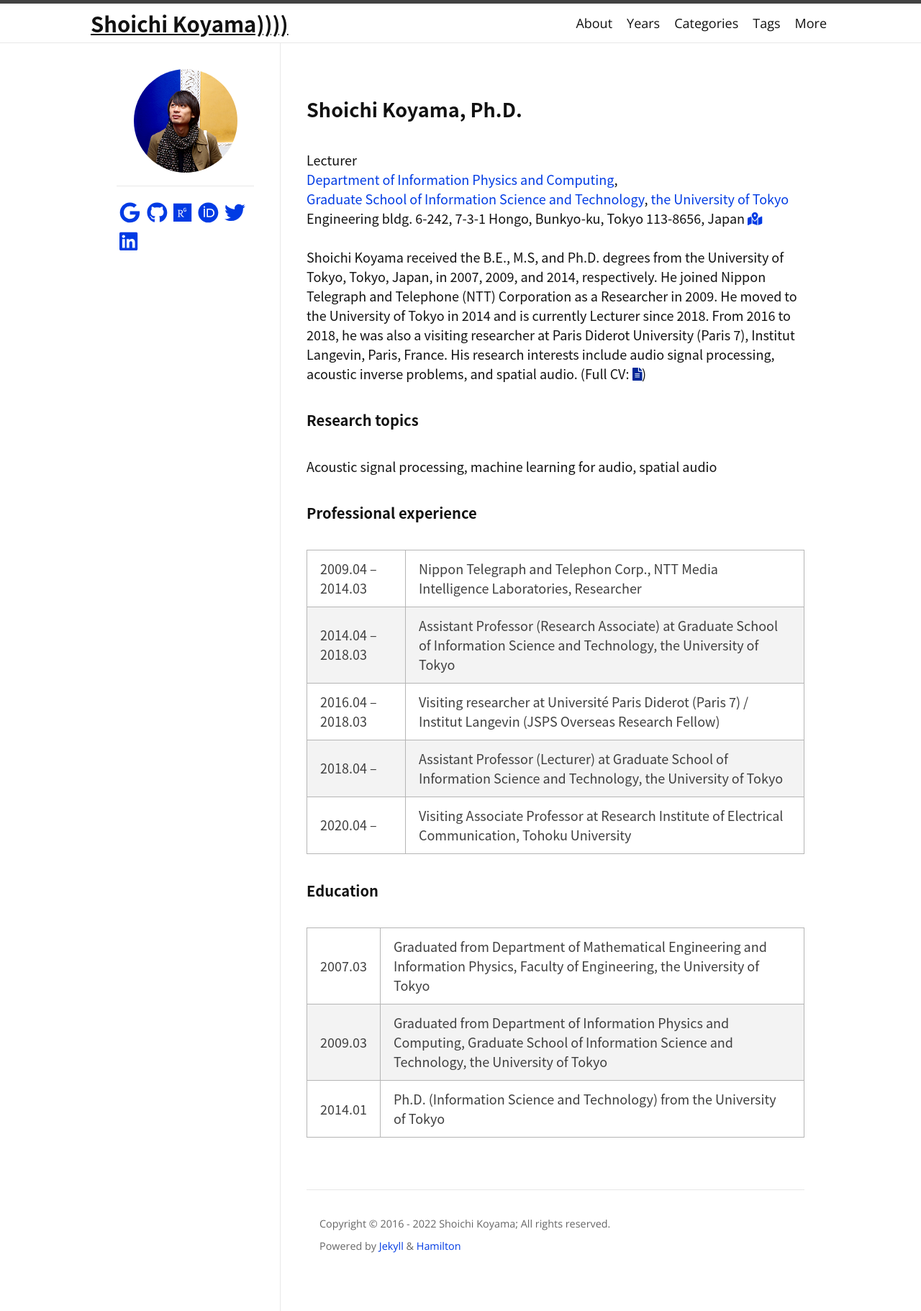
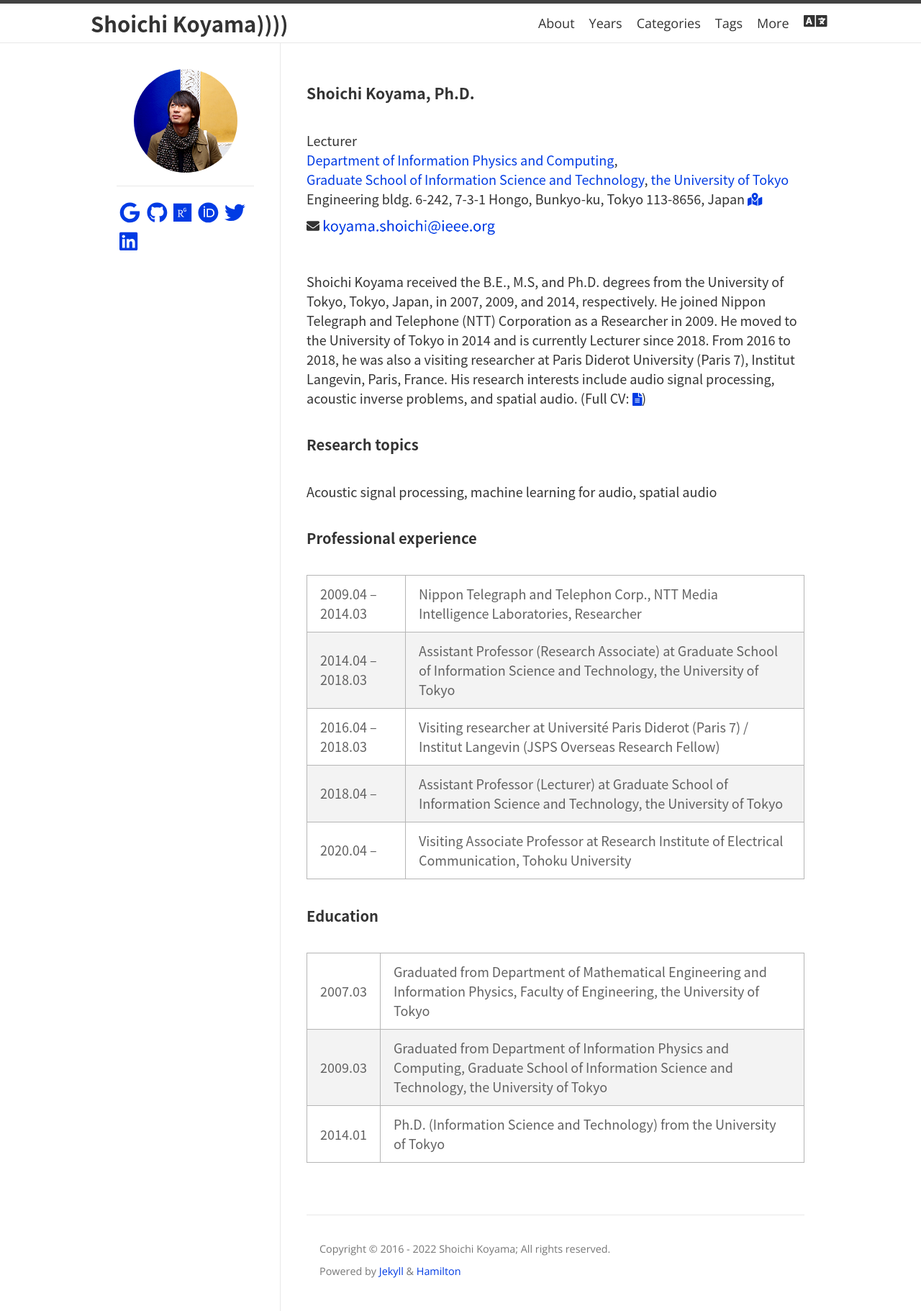
Before and after one commit to sh01k/sh01k.github.io, a Jekyll site: the page built from docs/index.md, in a window 1280 px wide. Shown: the whole page at 72% size. Built offline with Jekyll 4.4.1, drawn with Linux system fonts in a browser that asks for light colours; some web fonts are replaced; the list of posts is cut into pages by our own code.

Commit message:
modified docs

```diff
--- a/docs/_config.yml
+++ b/docs/_config.yml
@@ -1,7 +1,7 @@
 title: Shoichi Koyama))))
 author: Shoichi Koyama
 avatar: /profile.png
-skin: daylight
+skin: original
 subscribe: false
 math: true
 
--- a/docs/_includes/head.html
+++ b/docs/_includes/head.html
@@ -15,7 +15,8 @@
 {% endif %}
 
 <!-- Google Fonts -->
-<link rel="stylesheet" href="https://fonts.googleapis.com/css?family=Open%20Sans|Roboto|Roboto%20Slab|Inconsolata|Dancing%20Script|Noto%20Sans%20SC|Noto%20Sans%20TC|Noto%20Serif%20SC|Noto%20Serif%20TC|Ma%20Shan%20Zheng">
+<!-- link rel="stylesheet" href="https://fonts.googleapis.com/css?family=Open%20Sans|Roboto|Roboto%20Slab|Inconsolata|Dancing%20Script|Noto%20Sans%20SC|Noto%20Sans%20TC|Noto%20Serif%20SC|Noto%20Serif%20TC|Ma%20Shan%20Zheng" -->
+<link rel="stylesheet" href="https://fonts.googleapis.com/css?family=Open%20Sans|Roboto|Roboto%20Slab|Inconsolata|Dancing%20Script|Noto%20Sans%20CJK%20JP|Noto%20Serif%20CJK%20JP">
 
 <link rel="stylesheet" href="{{ '/assets/css/main.css' | relative_url }}">
 <link rel="stylesheet" href="{{ '/assets/css/skin.css' | relative_url }}">
--- a/docs/_includes/header.html
+++ b/docs/_includes/header.html
@@ -18,7 +18,11 @@
     <i class="far fa-user"></i>
   </a>
 
-  <a class="site-title" rel="author" href="{{ "/" | relative_url }}">{{ site.title | escape }}</a>
+  {% if page.lang == "ja" %}
+    <a class="site-title" rel="author" href="{{ "/" | prepend: page.lang | relative_url }}">{{ site.title | escape }}</a>
+  {% else %}
+    <a class="site-title" rel="author" href="{{ "/" | relative_url }}">{{ site.title | escape }}</a>
+  {% endif %}
 
   {% if site.data.navigation %}
     <nav class="site-nav">
@@ -44,10 +48,26 @@
                 </div>
               </li>
             {% else %}
-              <li><a class="{% if page.url == nav.url %}current-page{% endif %}" href="{{ nav.url | relative_url }}">{{ nav.title | escape }}</a></li>
+              {% if page.lang == "ja" %}
+                <li><a class="{% if page.url == nav.url %}current-page{% endif %}" href="{{ nav.url | prepend: page.lang | relative_url }}">{{ nav.title | escape }}</a></li>
+              {% else %}
+                <li><a class="{% if page.url == nav.url %}current-page{% endif %}" href="{{ nav.url | relative_url }}">{{ nav.title | escape }}</a></li>
+              {% endif %}
             {% endif %}
           {%- endif -%}
         {%- endfor -%}
+        <li class="dropdown" href="#">
+          <a href="javascript:void(0)" class="dropbtn" style="font-size: 26px"><i class="fas fa-language"></i></a>
+          <div class="dropdown-content">
+            {% if page.lang == "ja" %}
+              <a href="{{ page.url | remove_first: 'ja/' | relative_url }}">English</a>
+              <a href="{{ page.url | relative_url }}">日本語</a>
+            {% else %}
+              <a href="{{ page.url | relative_url }}">English</a>
+              <a href="{{ page.url | prepend: 'ja' | relative_url }}">日本語</a>
+            {% endif %}
+          </div>
+        </li>
       </ul>
     </nav>
   {% endif %}
--- a/docs/_sass/hamilton/layout.scss
+++ b/docs/_sass/hamilton/layout.scss
@@ -43,7 +43,7 @@
   @include relative-font-size(1.625);
   font-family: $handwriting-font-family;
   font-weight: bold;
-  text-decoration: underline;
+  /* text-decoration: underline; */
   /*letter-spacing: -1px;*/
   margin-bottom: 0;
   float: left;
--- /dev/null
+++ b/docs/_sass/hamilton/skins/original.scss
@@ -0,0 +1,234 @@
+$text-color:            #333 !default;
+$text-color-light:      #777 !default;
+$background-color:      #fff !default;
+$code-background-color: #f8f8f8 !default;
+
+$border-color:          #828282 !default;
+$border-color-light:    lighten($border-color, 40%) !default;
+$border-color-dark:     darken($border-color, 25%) !default;
+
+$link-base-color:       #003be4 !default; //cc00aa
+$link-visited-color:    $link-base-color !default;
+
+$table-text-color:      lighten($text-color, 18%) !default;
+$table-zebra-color:     mix($background-color, $border-color, 90%) !default;
+$table-header-bg-color: mix($background-color, $border-color, 80%) !default;
+$table-header-border:   $border-color !default;
+$table-border-color:    lighten($border-color, 20%) !default;
+
+$pre-shadow:            0 0 4px rgba(17,17,17,0.4) inset !default;
+$dropdown-shadow:       0px 8px 16px 0px rgba(0,0,0,0.2) !default;
+
+$subscribe-color:       #b21000 !default;
+
+// Generated by running `rougify style github`; The version of rougify is 3.16.0
+// =============================================================================
+.highlight table td { padding: 5px; }
+.highlight table pre { margin: 0; }
+.highlight .cm {
+  color: #999988;
+  font-style: italic;
+}
+.highlight .cp {
+  color: #999999;
+  font-weight: bold;
+}
+.highlight .c1 {
+  color: #999988;
+  font-style: italic;
+}
+.highlight .cs {
+  color: #999999;
+  font-weight: bold;
+  font-style: italic;
+}
+.highlight .c, .highlight .ch, .highlight .cd, .highlight .cpf {
+  color: #999988;
+  font-style: italic;
+}
+.highlight .err {
+  color: #a61717;
+  background-color: #e3d2d2;
+}
+.highlight .gd {
+  color: #000000;
+  background-color: #ffdddd;
+}
+.highlight .ge {
+  color: #000000;
+  font-style: italic;
+}
+.highlight .gr {
+  color: #aa0000;
+}
+.highlight .gh {
+  color: #999999;
+}
+.highlight .gi {
+  color: #000000;
+  background-color: #ddffdd;
+}
+.highlight .go {
+  color: #888888;
+}
+.highlight .gp {
+  color: #555555;
+}
+.highlight .gs {
+  font-weight: bold;
+}
+.highlight .gu {
+  color: #aaaaaa;
+}
+.highlight .gt {
+  color: #aa0000;
+}
+.highlight .kc {
+  color: #000000;
+  font-weight: bold;
+}
+.highlight .kd {
+  color: #000000;
+  font-weight: bold;
+}
+.highlight .kn {
+  color: #000000;
+  font-weight: bold;
+}
+.highlight .kp {
+  color: #000000;
+  font-weight: bold;
+}
+.highlight .kr {
+  color: #000000;
+  font-weight: bold;
+}
+.highlight .kt {
+  color: #445588;
+  font-weight: bold;
+}
+.highlight .k, .highlight .kv {
+  color: #000000;
+  font-weight: bold;
+}
+.highlight .mf {
+  color: #009999;
+}
+.highlight .mh {
+  color: #009999;
+}
+.highlight .il {
+  color: #009999;
+}
+.highlight .mi {
+  color: #009999;
+}
+.highlight .mo {
+  color: #009999;
+}
+.highlight .m, .highlight .mb, .highlight .mx {
+  color: #009999;
+}
+.highlight .sb {
+  color: #d14;
+}
+.highlight .sc {
+  color: #d14;
+}
+.highlight .sd {
+  color: #d14;
+}
+.highlight .s2 {
+  color: #d14;
+}
+.highlight .se {
+  color: #d14;
+}
+.highlight .sh {
+  color: #d14;
+}
+.highlight .si {
+  color: #d14;
+}
+.highlight .sx {
+  color: #d14;
+}
+.highlight .sr {
+  color: #009926;
+}
+.highlight .s1 {
+  color: #d14;
+}
+.highlight .ss {
+  color: #990073;
+}
+.highlight .s, .highlight .sa, .highlight .dl {
+  color: #d14;
+}
+.highlight .na {
+  color: #008080;
+}
+.highlight .bp {
+  color: #999999;
+}
+.highlight .nb {
+  color: #0086B3;
+}
+.highlight .nc {
+  color: #445588;
+  font-weight: bold;
+}
+.highlight .no {
+  color: #008080;
+}
+.highlight .nd {
+  color: #3c5d5d;
+  font-weight: bold;
+}
+.highlight .ni {
+  color: #800080;
+}
+.highlight .ne {
+  color: #990000;
+  font-weight: bold;
+}
+.highlight .nf, .highlight .fm {
+  color: #990000;
+  font-weight: bold;
+}
+.highlight .nl {
+  color: #990000;
+  font-weight: bold;
+}
+.highlight .nn {
+  color: #555555;
+}
+.highlight .nt {
+  color: #000080;
+}
+.highlight .vc {
+  color: #008080;
+}
+.highlight .vg {
+  color: #008080;
+}
+.highlight .vi {
+  color: #008080;
+}
+.highlight .nv, .highlight .vm {
+  color: #008080;
+}
+.highlight .ow {
+  color: #000000;
+  font-weight: bold;
+}
+.highlight .o {
+  color: #000000;
+  font-weight: bold;
+}
+.highlight .w {
+  color: #bbbbbb;
+}
+.highlight {
+  background-color: #f8f8f8;
+}
--- /dev/null
+++ b/docs/assets/css/skin-original.scss
@@ -0,0 +1,7 @@
+---
+---
+
+@import
+  "hamilton/skins/original",
+  "hamilton/skin"
+;
--- a/docs/index.html
+++ b/docs/index.md
@@ -1,13 +1,14 @@
 ---
 layout: home
+lang: en
 ---
 
-<h2>Shoichi Koyama, Ph.D.</h2>
+<h3>Shoichi Koyama, Ph.D.</h3>
 Lecturer<br />
 <a href="https://www.i.u-tokyo.ac.jp/edu/course/ipc/index_e.shtml" target="_blank" rel="noopener noreferrer">Department of Information Physics and Computing</a>,<br />
-<a href="https://www.i.u-tokyo.ac.jp/" target="_blank" rel="noopener noreferrer">Graduate School of Information Science and Technology</a>, <a href="https://www.u-tokyo.ac.jp/" target="_blank" rel="noopener noreferrer">the University of Tokyo</a><br />
+<a href="https://www.i.u-tokyo.ac.jp/index_e.shtml" target="_blank" rel="noopener noreferrer">Graduate School of Information Science and Technology</a>, <a href="https://www.u-tokyo.ac.jp/en/" target="_blank" rel="noopener noreferrer">the University of Tokyo</a><br />
 Engineering bldg. 6-242, 7-3-1 Hongo, Bunkyo-ku, Tokyo 113-8656, Japan <a href="https://www.google.co.jp/maps/place/%E3%80%92113-8654+T%C5%8Dky%C5%8D-to,+Bunky%C5%8D-ku,+Hong%C5%8D,+The+University+of+Tokyo,+7+Chome%E2%88%923+%E5%B7%A5%E5%AD%A6%E9%83%A8%EF%BC%96%E5%8F%B7%E9%A4%A8/@35.7141215,139.7611171,17z/data=!3m1!4b1!4m2!3m1!1s0x60188c31b6a0c8eb:0xb76f6e1eaadfecf6?hl=en" target="_blank" rel="noopener noreferrer"><i class="fas fa-map-marked-alt"></i></a><br />
-<br />
+<i class="fas fa-envelope"></i> <img src="mail.png" width="240px" style="padding: 14px 0px 0px 0px" alt="mail"><br />
 
 <p>Shoichi Koyama received the B.E., M.S, and Ph.D. degrees from the University of Tokyo, Tokyo, Japan, in 2007, 2009, and 2014, respectively. He joined Nippon Telegraph and Telephone (NTT) Corporation as a Researcher in 2009. He moved to the University of Tokyo in 2014 and is currently Lecturer since 2018. From 2016 to 2018, he was also a visiting researcher at Paris Diderot University (Paris 7), Institut Langevin, Paris, France. His research interests include audio signal processing, acoustic inverse problems, and spatial audio. (Full CV: <a href="" target="_blank" rel="noopener noreferrer"><i class="fas fa-file-alt"></i></a>)</p>
 
```
Also changed, not shown: docs/ja/about.md (added, +8 -0 lines), docs/ja/index.md (added, +9 -0 lines), docs/Gemfile (line endings or trailing spaces), docs/mail.png (added), 2 other files.
